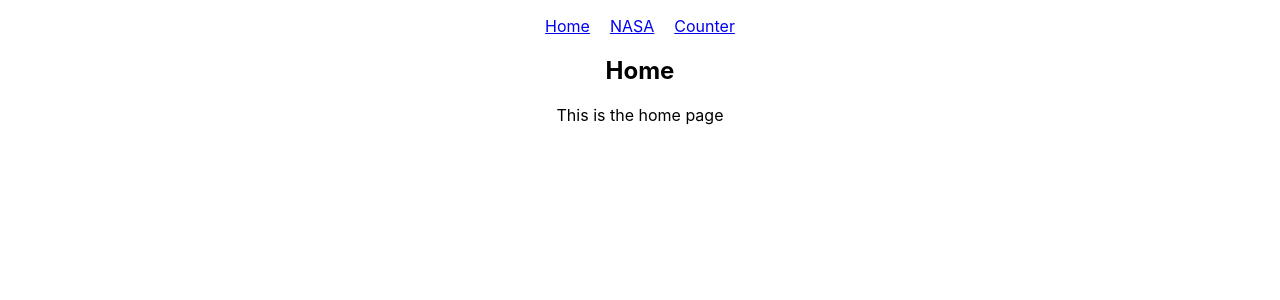
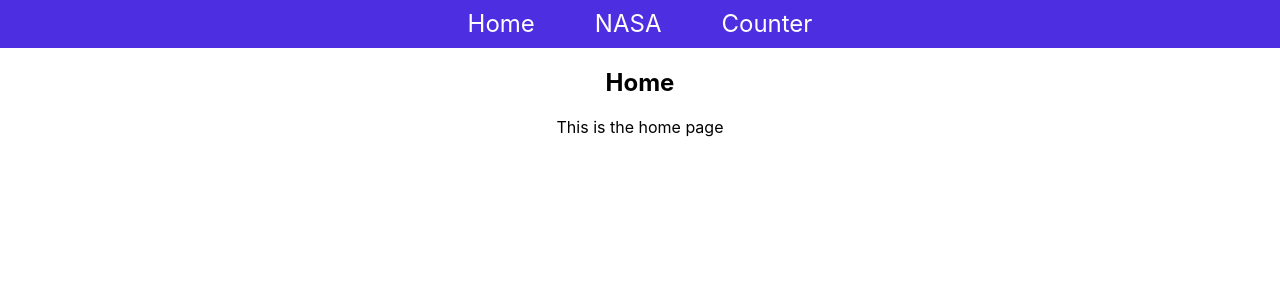
Before and after one commit to zsmith3/Softwire-MarsAppSPA, a React (Create React App) app: page / in a window 1280 px wide. Shown: the top 300 px of the page. Built offline with nearby package versions, Linux system fonts and the light colour scheme.

Commit message:
Change navbar style

```diff
--- a/src/App.scss
+++ b/src/App.scss
@@ -10,5 +10,22 @@
 
 .AppHeader li {
     display: inline;
-    margin: 10px;
+    margin: 0 30px;
 }
+
+$primaryColor: #4E2EE1;
+$navBarHeight: 48px;
+
+.navBar {
+    background-color: $primaryColor;
+    top: 0;
+    color: white;
+    height: $navBarHeight;
+}
+
+.navBar a {
+    color: white;
+    text-decoration: none;
+    font-size: 24px;
+    line-height: $navBarHeight;
+}
--- a/src/App.tsx
+++ b/src/App.tsx
@@ -9,7 +9,7 @@ export default function App() {
     return (
         <BrowserRouter>
             <header className="AppHeader">
-                <div>
+                <div className="navBar">
                     <ul>
                         <li><Link to="/">Home</Link></li>
                         <li><Link to="/nasa">NASA</Link></li>
--- a/src/index.scss
+++ b/src/index.scss
@@ -1,5 +1,5 @@
 body {
-  margin: 0;
+  margin: -16px 0 0;
   font-family: -apple-system, BlinkMacSystemFont, 'Segoe UI', 'Roboto', 'Oxygen',
     'Ubuntu', 'Cantarell', 'Fira Sans', 'Droid Sans', 'Helvetica Neue',
     sans-serif;
```
